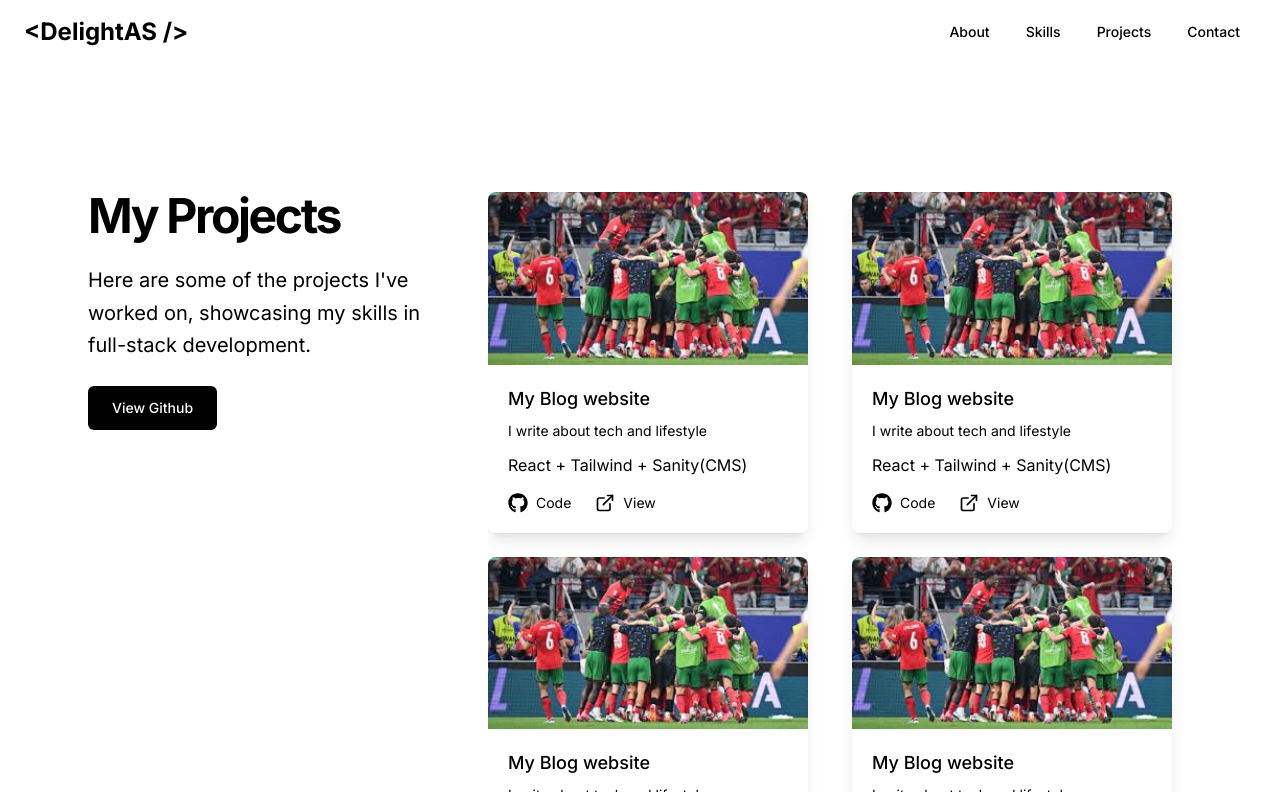
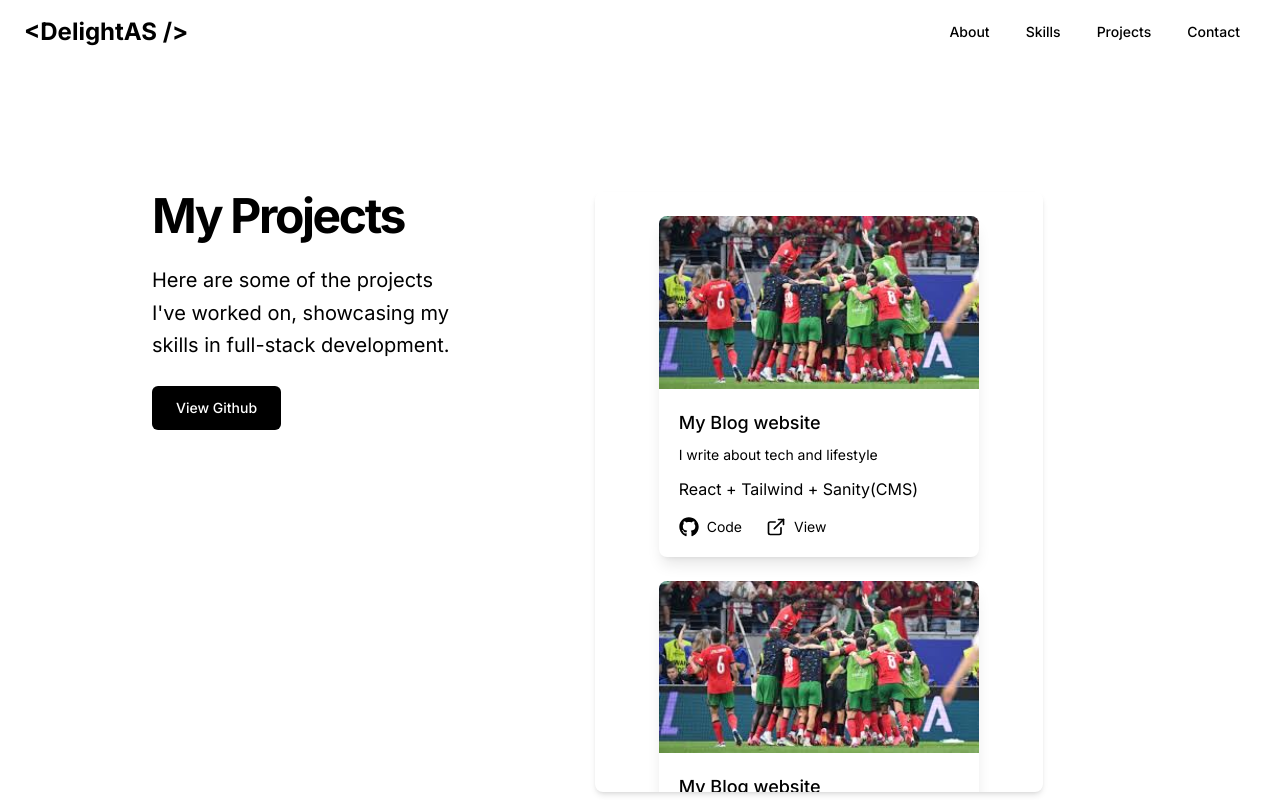
Before and after one commit to Delightsheriff/portfoilo, a Next.js app: page /projects in a window 1280 px wide. Shown: the top 800 px of the page. Built offline with nearby package versions, Linux system fonts and the light colour scheme.

Commit message:
projects page:fix-1

```diff
--- a/app/projects/page.tsx
+++ b/app/projects/page.tsx
@@ -76,7 +76,7 @@ const ProjectCard: React.FC<Project> = ({
   githubUrl,
   liveUrl,
 }) => (
-  <div className="flex-shrink-0 w-80 bg-white dark:bg-secondary rounded-lg shadow-lg overflow-hidden">
+  <div className="flex-shrink-0  w-80 bg-white dark:bg-secondary rounded-lg shadow-lg overflow-hidden">
     <Image
       src={imageUrl}
       alt={title}
@@ -117,9 +117,9 @@ const ProjectCard: React.FC<Project> = ({
 const Projects: React.FC = () => {
   return (
     <section className="w-full py-12 md:py-24 lg:py-32">
-      <div className="container max-w-6xl px-4 md:px-6">
-        <div className="lg:flex lg:gap-12">
-          <div className="lg:w-1/3 space-y-6 mb-12 lg:mb-0">
+      <div className="container max-w-5xl px-4 md:px-6">
+        <div className="grid gap-12 lg:grid-cols-[1fr,2fr]">
+          <div className="space-y-6">
             <h2 className="text-3xl font-bold tracking-tighter text-text-light dark:text-text-dark sm:text-4xl md:text-5xl">
               My Projects
             </h2>
@@ -134,13 +134,13 @@ const Projects: React.FC = () => {
               View Github
             </Link>
           </div>
-          <div className="lg:w-2/3 overflow-x-auto lg:overflow-x-visible lg:overflow-y-auto max-h-[600px]">
-            <div className="flex flex-col items-center lg:items-start lg:flex-row lg:flex-wrap lg:gap-6 space-y-6 lg:space-y-0">
-              {projectsData.map((project) => (
-                <div key={project.id} className="w-full lg:w-[calc(50%-12px)]">
-                  <ProjectCard {...project} />
-                </div>
-              ))}
+          <div className="flex justify-center">
+            <div className="w-full flex justify-center max-w-md rounded-lg shadow-none lg:shadow-md p-6 lg:overflow-y-auto lg:max-h-[600px]">
+              <div className="space-y-6 ">
+                {projectsData.map((project) => (
+                  <ProjectCard key={project.id} {...project} />
+                ))}
+              </div>
             </div>
           </div>
         </div>
```
